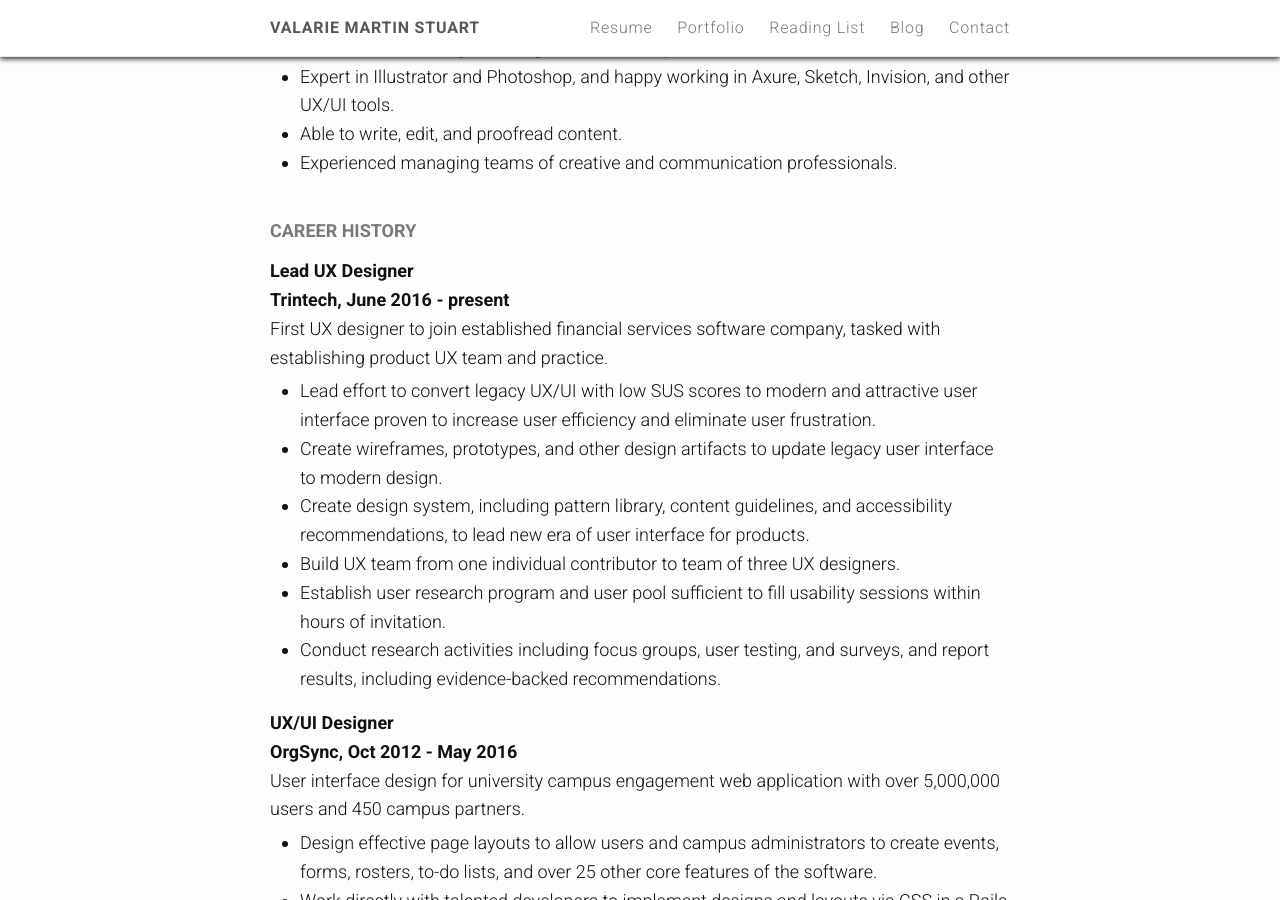
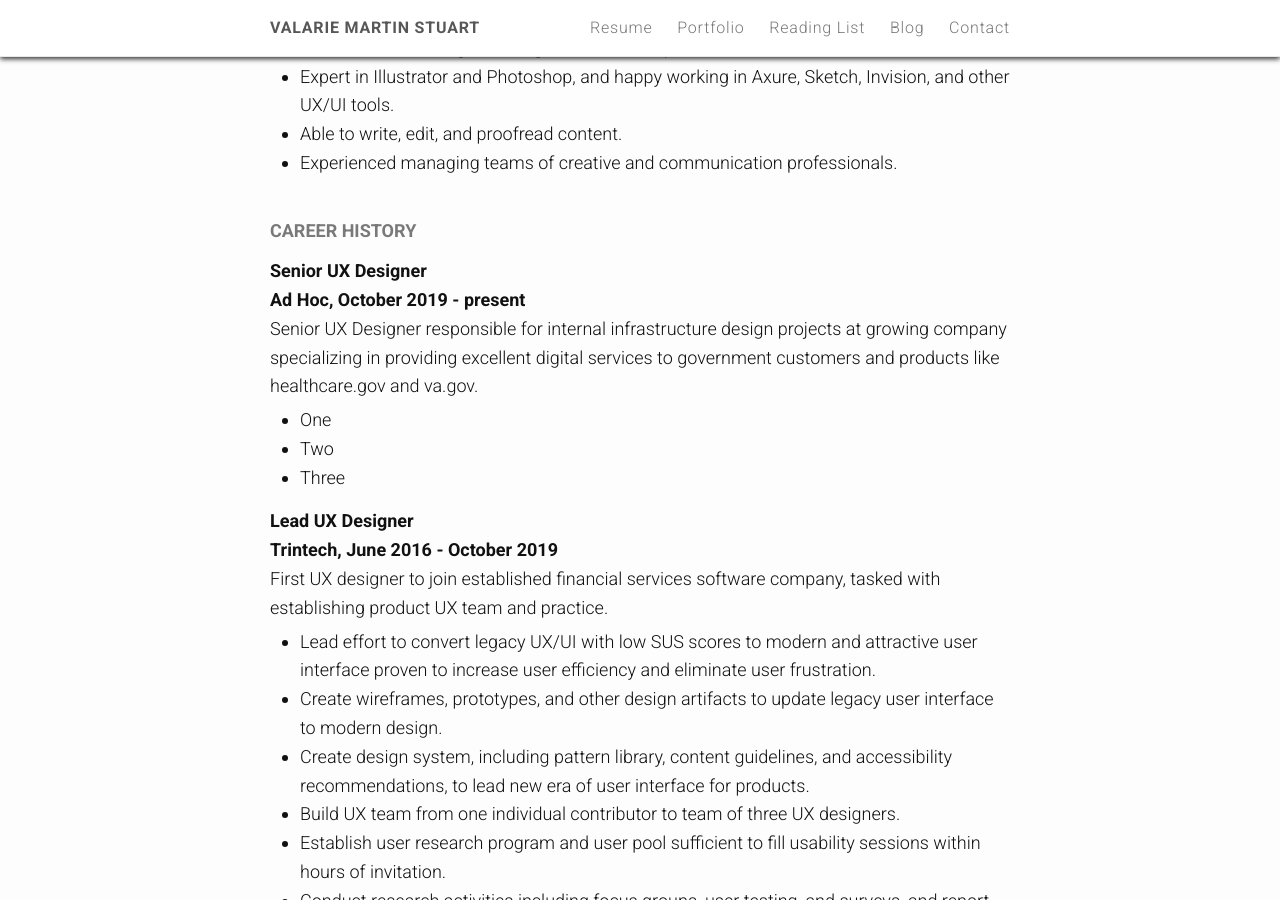
Before and after one commit to valariems/valariems.github.io, a Jekyll site: the page built from resume.md, in a window 1280 px wide and 900 px high, scrolled down 688 px. Built offline with Jekyll 4.4.1, drawn with Linux system fonts in a browser that asks for light colours; nearby versions of some CDN libraries.

Commit message:
Update resume.md
Initial updates to resume in Jan 2020

```diff
--- a/resume.md
+++ b/resume.md
@@ -26,7 +26,14 @@ User experience and interface design expert with over 20 years experience in des
 
 ## Career history
 
-### Lead UX Designer <br />Trintech,  June 2016 - present
+### Senior UX Designer <br />Ad Hoc,  October 2019 - present
+Senior UX Designer responsible for internal infrastructure design projects at growing company specializing in providing excellent digital services to government customers and products like healthcare.gov and va.gov.
+
+  * One
+  * Two
+  * Three
+
+### Lead UX Designer <br />Trintech,  June 2016 - October 2019
 First UX designer to join established financial services software company, tasked with establishing product UX team and practice.
 
   * Lead effort to convert legacy UX/UI with low SUS scores to modern and attractive user interface proven to increase user efficiency and eliminate user frustration.
```
